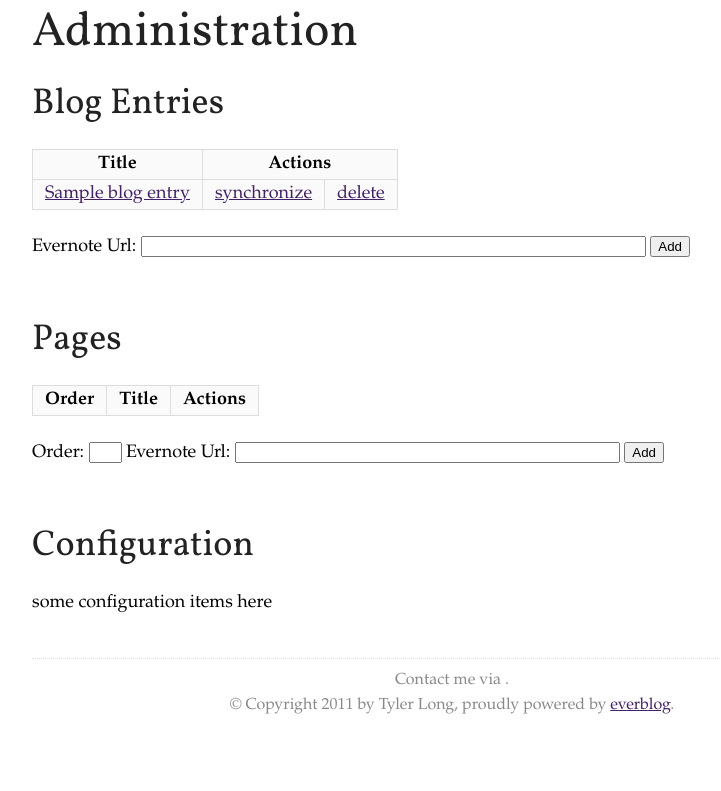
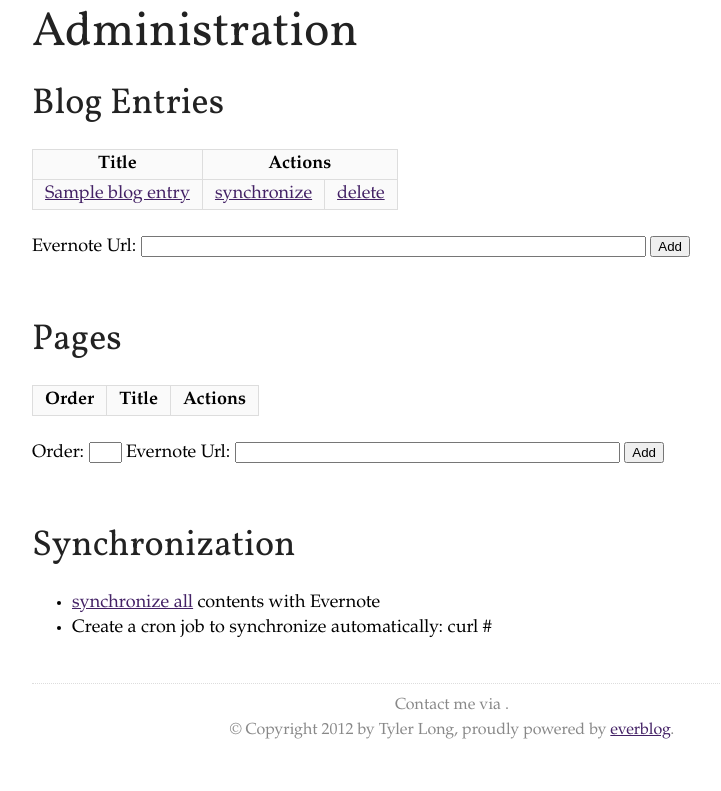
Before and after one commit to tylerlong/everblog, a Python web app: template everblog/templates/admin/index.html in a window 1280 px wide. Shown: the part 108-899 px from the top of the page, without its empty margins (188-909 px from the left). Before the commit the page ends 822 px from the top, so only its background shows below. Run offline with Jinja, Linux system fonts and the light colour scheme; the template is opened without the code that fills it: most values are stand-ins (such as "Sample title", 1, 10 or a date in 2020); lists and menus that the app fills with data are empty.

Commit message:
added link for sync all

```diff
--- a/everblog/blueprints/__init__.py
+++ b/everblog/blueprints/__init__.py
@@ -36,9 +36,9 @@
 for blueprint in all_blueprints:
     #import blueprint
     exec('from everblog.blueprints import {0}'.format(blueprint))
-    #注册before_request到各个blueprint
+    #register before_request to every blueprint
     exec('{0}.blueprint.before_request(before_request)'.format(blueprint))
-    #注册teardown_request到各个blueprint
+    #register teardown_request to every blueprint
     exec('{0}.blueprint.teardown_request(teardown_request)'.format(blueprint))
     #register blueprint to app
     exec('app.register_blueprint({0}.blueprint)'.format(blueprint))
--- a/everblog/blueprints/admin.py
+++ b/everblog/blueprints/admin.py
@@ -47,4 +47,4 @@
     for article in articles:
         article.synchronize()
     db.session.commit()
-    return 'success'
+    return 'Synchronization finished successfully. You may close this page.'
--- a/everblog/templates/admin/index.html
+++ b/everblog/templates/admin/index.html
@@ -44,7 +44,10 @@
 
 <br/>
 <br/>
-<h2>Configuration</h2>
-some configuration items here
+<h2>Synchronization</h2>
+<ul>
+    <li><a href="{{ url_for('admin.synchronize') }}" target="_blank">synchronize all</a> contents with Evernote</li>
+    <li>Create a cron job to synchronize automatically: curl {{ url_for('admin.synchronize') }}</li>
+</ul>
 
 {% endblock %}
--- a/everblog/templates/layout.html
+++ b/everblog/templates/layout.html
@@ -35,7 +35,7 @@
     {% endfor %}
     <a href="{{ g.contacts[-1].1 }}" target="_blank">{{ g.contacts[-1].0 }}</a>.
     </p>
-    <p>&copy; Copyright 2011 by Tyler Long, proudly powered by
+    <p>&copy; Copyright 2012 by Tyler Long, proudly powered by
     <a href="https://github.com/tylerlong/everblog" target="_blank">everblog</a>.</p>
 </div>
 </div>
```
Also changed, not shown: todo.txt (+5 -3 lines).
